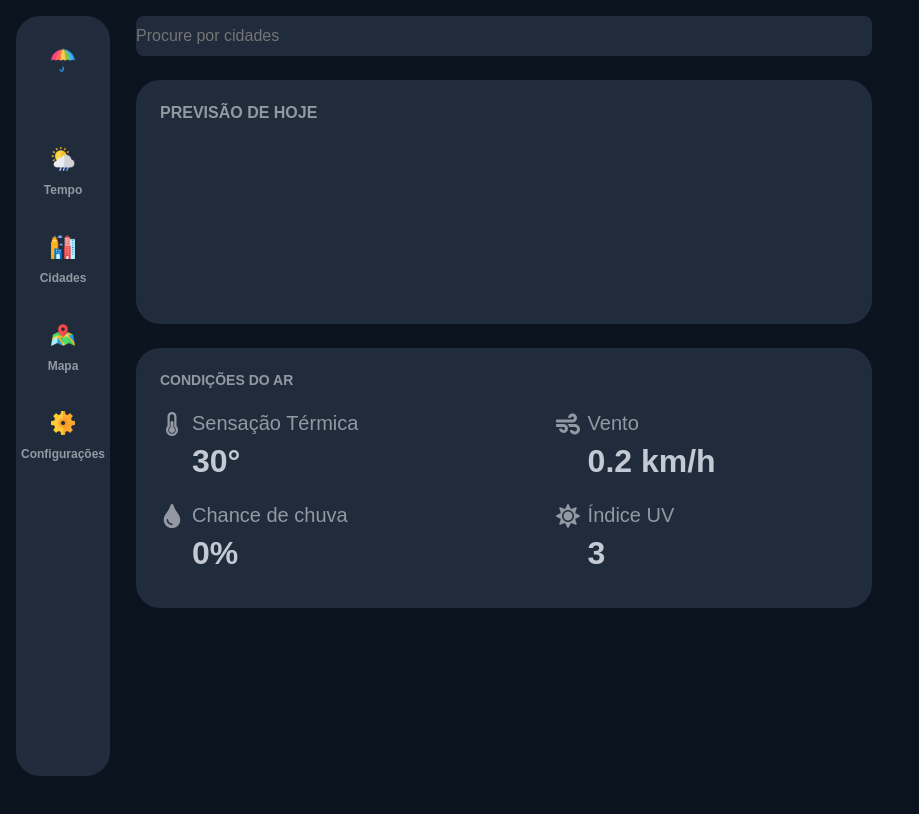
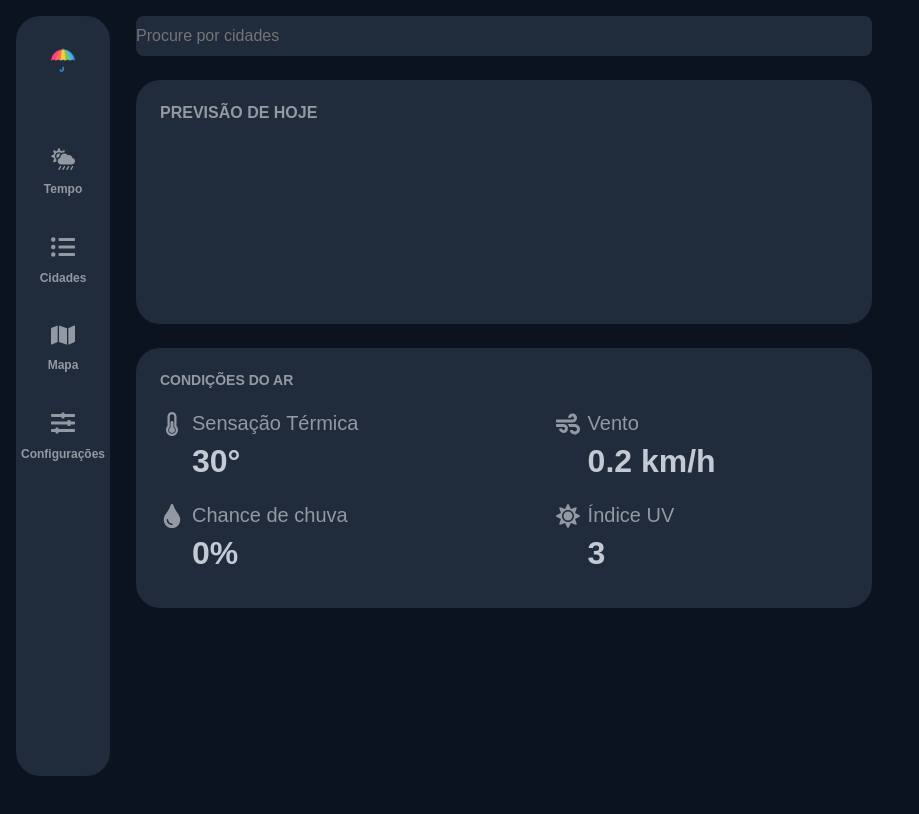
Before and after one commit to glacykm11/weather-app, an Angular app: page / in a window 1280 px wide. Shown: the whole page, without its empty margins (0-919 px from the left). Built offline with nearby package versions, Linux system fonts and the light colour scheme.

Commit message:
fix: ajustes ícones navbar

```diff
--- a/src/app/shared/components/navbar/navbar.component.html
+++ b/src/app/shared/components/navbar/navbar.component.html
@@ -4,19 +4,19 @@
     </div>
     <div class="navbar__icons">
         <article>
-            <img class="icon" src="../../../../assets/images/rainy-day.png" alt="">
+            <img class="icon" src="../../../../assets/images/weather-icon.svg" alt="">
             <p class="navbar__text">Tempo</p>
         </article>
         <article>
-            <img class="icon" src="../../../../assets/images/architecture-and-city.png" alt="">
+            <img class="icon" src="../../../../assets/images/cities-icon.svg" alt="">
             <p class="navbar__text">Cidades</p>
         </article>
         <article>
-            <img class="icon" src="../../../../assets/images/map.png" alt="">
+            <img class="icon" src="../../../../assets/images/map-icon.svg" alt="">
             <p class="navbar__text">Mapa</p>
         </article>
         <article>
-            <img class="icon" src="../../../../assets/images/settings.png" alt="">
+            <img class="icon" src="../../../../assets/images/settings-icon.svg" alt="">
             <p class="navbar__text">Configurações</p>
         </article>
     </div>
```
